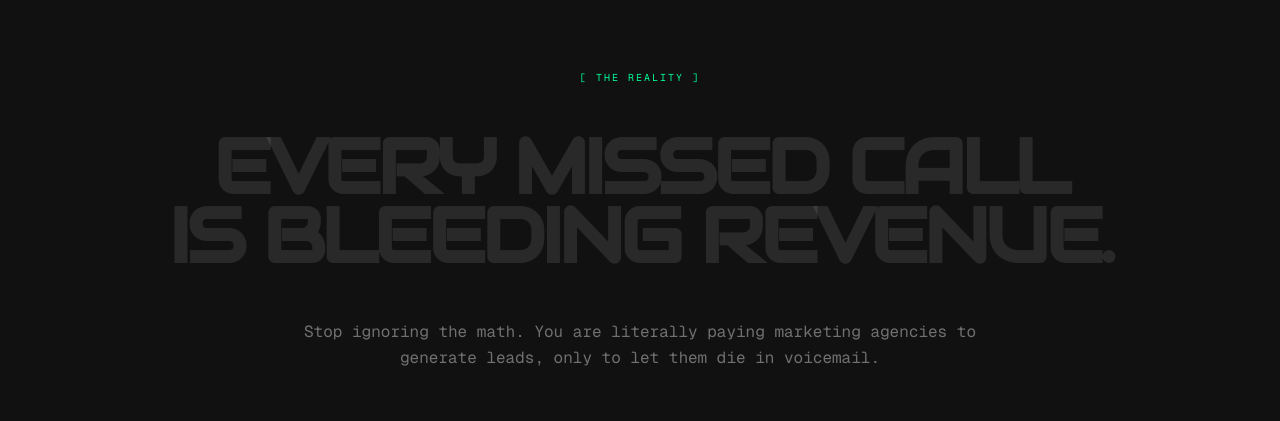
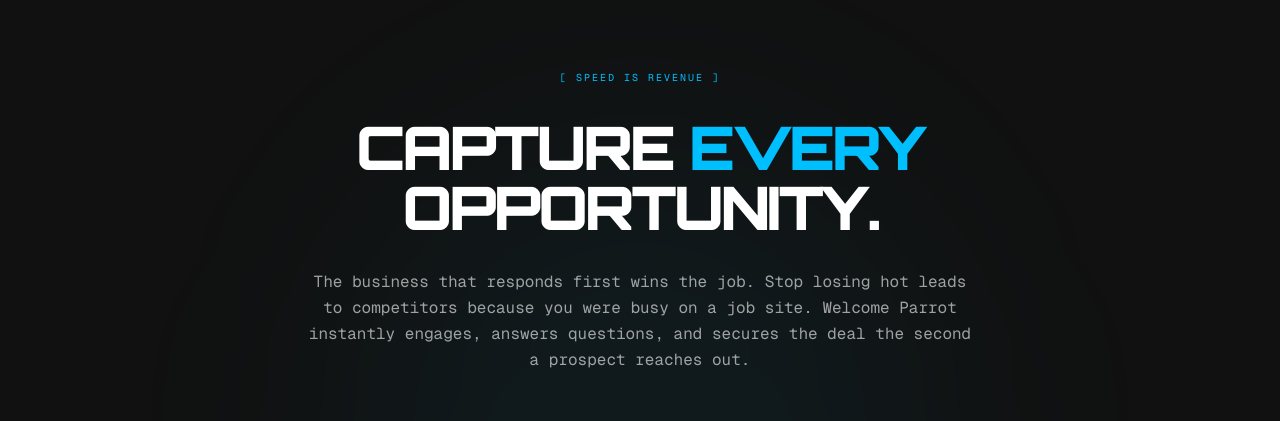
Before and after one commit to 2Limitless/Welcome-parrot, a Next.js app: page / in a window 1280 px wide. Shown: the part 859-1280 px from the top of the page. Built offline with nearby package versions, Linux system fonts and the light colour scheme.

Commit message:
Remove Manifesto section and style 'Every' in title

```diff
--- a/src/app/page.tsx
+++ b/src/app/page.tsx
@@ -186,28 +186,6 @@
   </div>
 );
 
-const Manifesto = () => {
-  return (
-    <section className="relative z-20 w-full bg-[#111111] py-24 md:py-32 flex flex-col items-center justify-center border-t border-white/20 group cursor-crosshair">
-      <div className="max-w-7xl mx-auto px-6 lg:px-12 text-center flex flex-col items-center">
-        <span className="text-[10px] text-[#00ff99] font-mono tracking-[0.2em] uppercase mb-12 block">[ THE REALITY ]</span>
-        <motion.h2
-          initial={{ opacity: 0, scale: 0.9, filter: "blur(10px)" }} whileInView={{ opacity: 1, scale: 1, filter: "blur(0px)" }} transition={{ duration: 1, ease: "easeOut" }} viewport={{ once: true, margin: "-100px" }}
-          className="text-4xl sm:text-5xl md:text-7xl lg:text-[6vw] font-black font-[family-name:var(--font-audiowide)] uppercase tracking-tighter leading-[0.9] text-white md:text-white/10 transition-colors duration-500 md:group-hover:text-white"
-        >
-          EVERY MISSED CALL <br className="hidden md:block" /> IS <span className="text-[#ff0055] md:text-white/10 md:group-hover:text-[#ff0055] transition-colors duration-700">BLEEDING</span> REVENUE.
-        </motion.h2>
-        <motion.p
-          initial={{ opacity: 0 }} whileInView={{ opacity: 1 }} transition={{ duration: 1, delay: 0.3 }} viewport={{ once: true }}
-          className="font-mono text-sm md:text-base text-white/60 md:text-white/40 mt-8 md:mt-12 max-w-2xl text-center leading-relaxed opacity-100 md:opacity-0 md:group-hover:opacity-100 transition-opacity duration-700 delay-100"
-        >
-          Stop ignoring the math. You are literally paying marketing agencies to generate leads, only to let them die in voicemail.
-        </motion.p>
-      </div>
-    </section>
-  );
-};
-
 const IntegrationMarquee = () => {
   const integrations = [
     "SALESFORCE", "HUBSPOT", "SLACK", "ZAPIER", "G-CALENDAR", "STRIPE", "ZENDESK", "TWILIO"
@@ -258,7 +236,7 @@
         <div className="text-center mb-24">
           <span className="text-[10px] text-[#00bfff] font-mono tracking-[0.2em] uppercase mb-8 block">[ Speed is Revenue ]</span>
           <h2 className="text-4xl md:text-6xl font-black font-[family-name:var(--font-orbitron)] uppercase tracking-tighter mb-8 text-white">
-            Capture Every <br className="hidden md:block" /> Opportunity.
+            Capture <span className="text-[#00bfff]">Every</span> <br className="hidden md:block" /> Opportunity.
           </h2>
           <p className="font-mono text-sm md:text-base text-white/60 leading-relaxed max-w-2xl mx-auto">
             The business that responds first wins the job. Stop losing hot leads to competitors because you were busy on a job site. Welcome Parrot instantly engages, answers questions, and secures the deal the second a prospect reaches out.
@@ -411,9 +389,6 @@
           </motion.div>
         </div>
       </section>
-
-      {/* Manifesto */}
-      <Manifesto />
 
       {/* System Information */}
       <SystemInfo />
```
